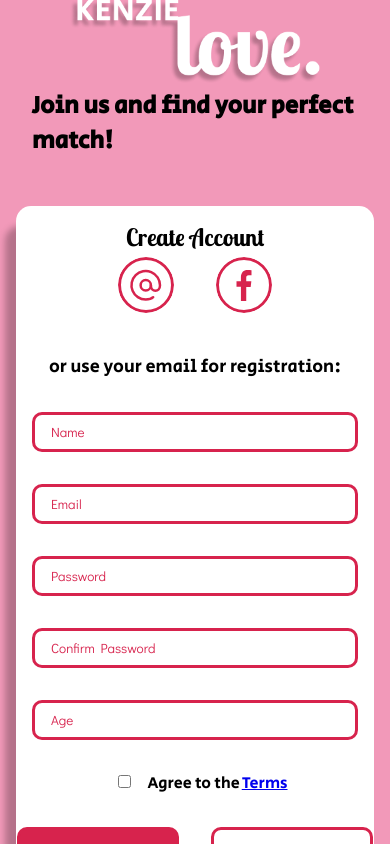
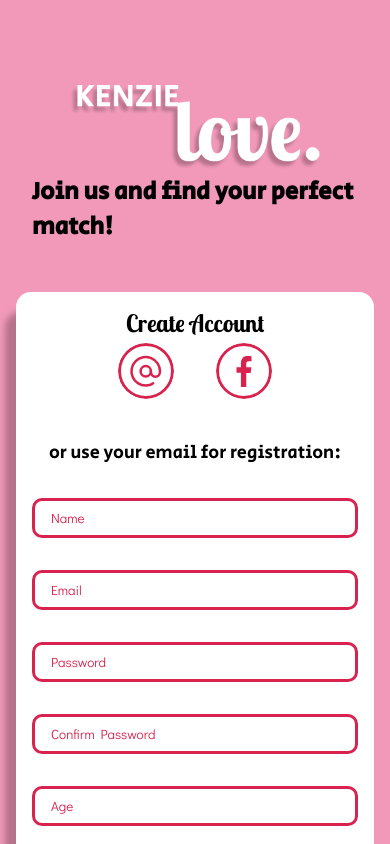
Before and after one commit to httTinder/httTinder-App, a React (Create React App) app in the folder love-kenzie/: page / in a window 390 px wide. Shown: the top 844 px of the page. Built offline with nearby package versions, Linux system fonts and the light colour scheme.

Commit message:
fix: responsive

```diff
--- a/love-kenzie/src/components/button/style.ts
+++ b/love-kenzie/src/components/button/style.ts
@@ -17,6 +17,11 @@ export const ButtonStyle = styled.button`
 			return css`
 				color: var(--white);
 				background-color: var(--red);
+
+				&:hover {
+					border: 5 solid #fff;
+					box-shadow: var(--button-hover-shadow);
+				}
 			`
 		}
 	}};
@@ -27,12 +32,11 @@ export const ButtonStyle = styled.button`
 				color: var(--red);
 
 				background-color: var(--white);
+				&:hover {
+					border: 3px solid transparent;
+					box-shadow: var(--button-hover-shadow);
+				}
 			`
 		}
 	}};
-
-	&:hover {
-		border: 3px solid transparent;
-		box-shadow: var(--button-hover-shadow);
-	}
 `
--- a/love-kenzie/src/routes/register/style.ts
+++ b/love-kenzie/src/routes/register/style.ts
@@ -1,11 +1,6 @@
 import styled, { css } from 'styled-components'
 
 export const MainWrapper = styled.div`
-	background-color: var(--pink);
-
-	width: 100vw;
-	height: 100vh;
-
 	display: flex;
 	justify-content: center;
 	align-items: center;
@@ -14,6 +9,7 @@ export const MainWrapper = styled.div`
 		text-align: center;
 	}
 `
+
 interface PropsSection {
 	whiteBackground?: boolean
 	boxShadow?: boolean
--- a/love-kenzie/src/styles/global.ts
+++ b/love-kenzie/src/styles/global.ts
@@ -26,6 +26,7 @@ export default createGlobalStyle`
 
      body {
           overflow-x: hidden;
+	background-color: var(--pink);
      }
 
      h1{
@@ -67,11 +68,11 @@ export default createGlobalStyle`
 
        /* Handle */
      ::-webkit-scrollbar-thumb {
-          background: #F2A30B;
+          background: var(--red);
           border-radius: 1.6rem;
      }
      /* Handle on hover */
      ::-webkit-scrollbar-thumb:hover {
-          background: #F2A30B;
+          background:  var(--red);
      }
 `
```
